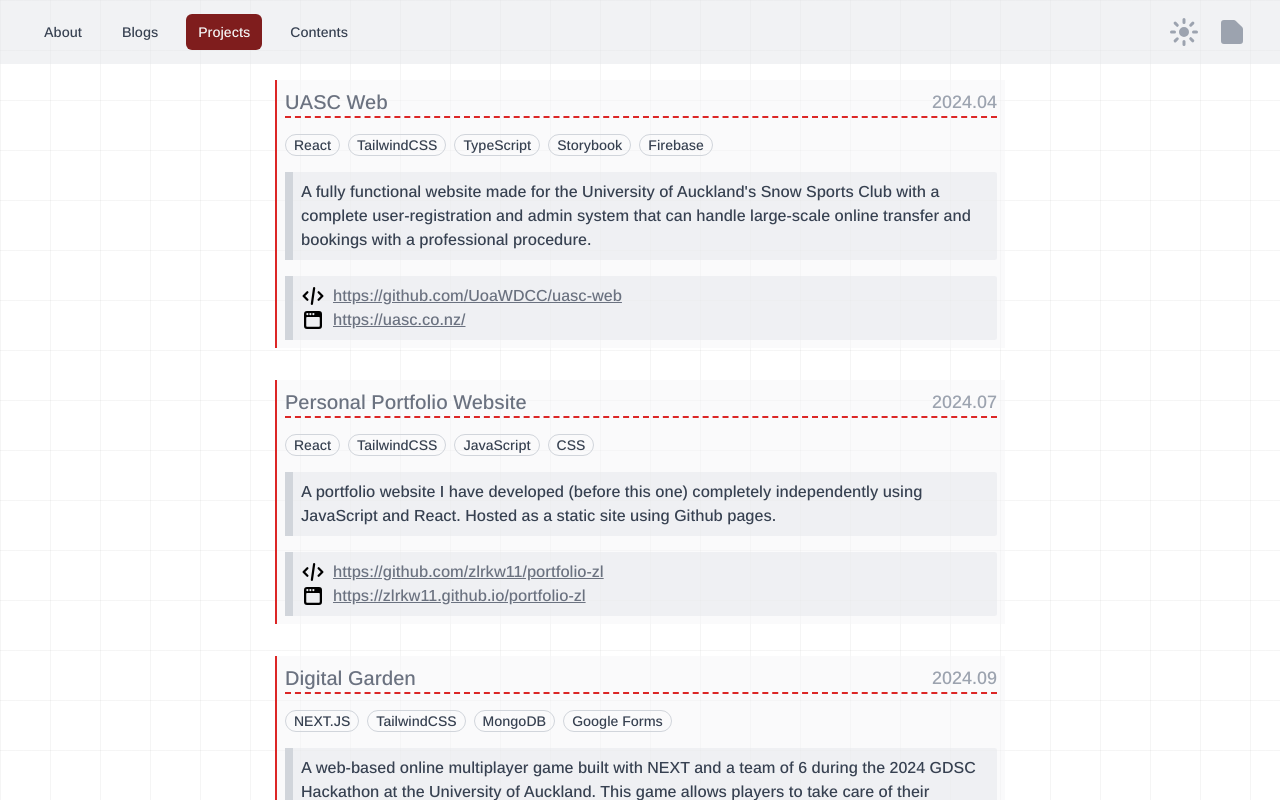
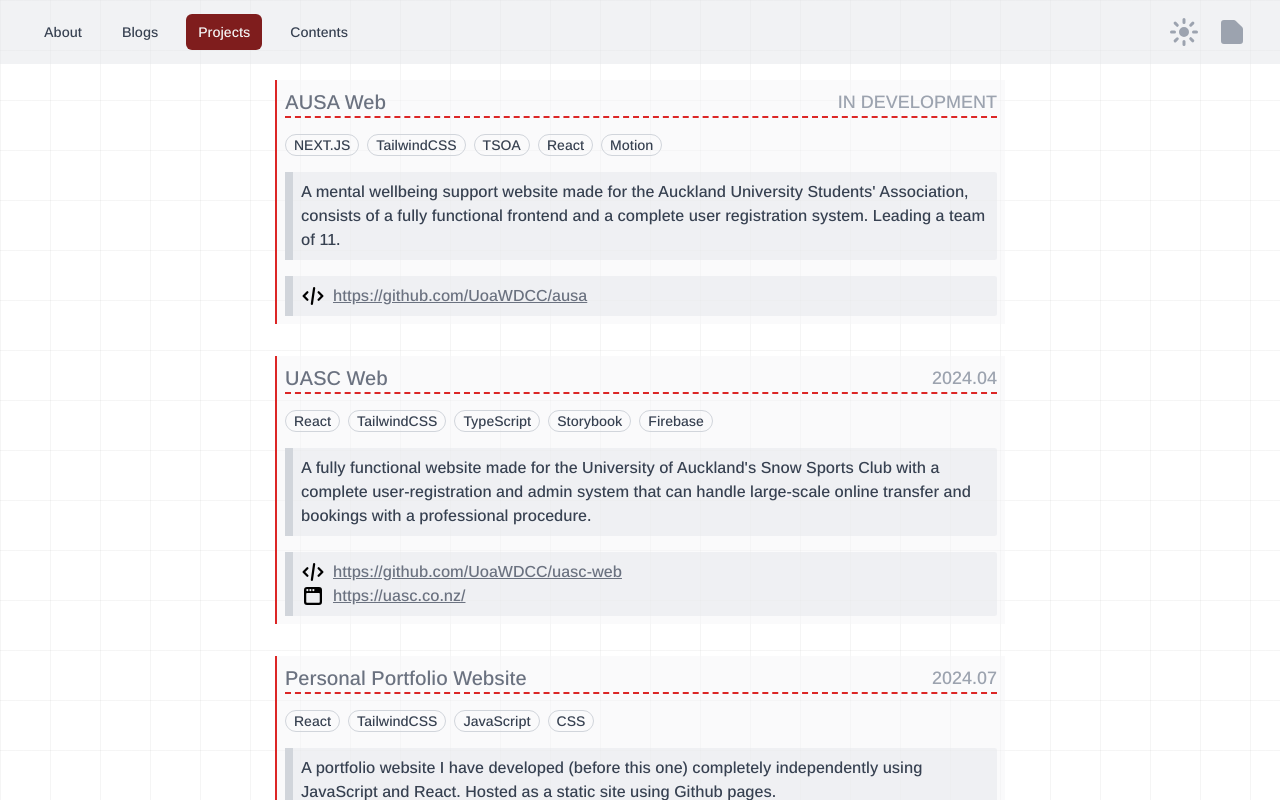
Before and after one commit to zlrkw11/zl-v2, a Next.js app: page /projects in a window 1280 px wide. Shown: the top 800 px of the page. Built offline with nearby package versions, Linux system fonts and the light colour scheme.

Commit message:
feat: added AUSA project

```diff
--- a/app/projects/page.tsx
+++ b/app/projects/page.tsx
@@ -91,6 +91,14 @@ const Projects = () => {
       className="flex flex-col justify-center md:w-[800px] items-center text-gray-700 gap-8"
     >
       <Project
+        name="AUSA Web"
+        tech={["NEXT.JS", "TailwindCSS", "TSOA", "React", "Motion"]}
+        des="A mental wellbeing support website made for the Auckland University Students' Association, consists of a
+        fully functional frontend and a complete user registration system. Leading a team of 11."
+        link1="https://github.com/UoaWDCC/ausa"
+        time="IN DEVELOPMENT"
+      />
+      <Project
         name="UASC Web"
         tech={["React", "TailwindCSS", "TypeScript", "Storybook", "Firebase"]}
         des="A fully functional website made for the University of Auckland's Snow Sports Club with a complete user-registration
```
